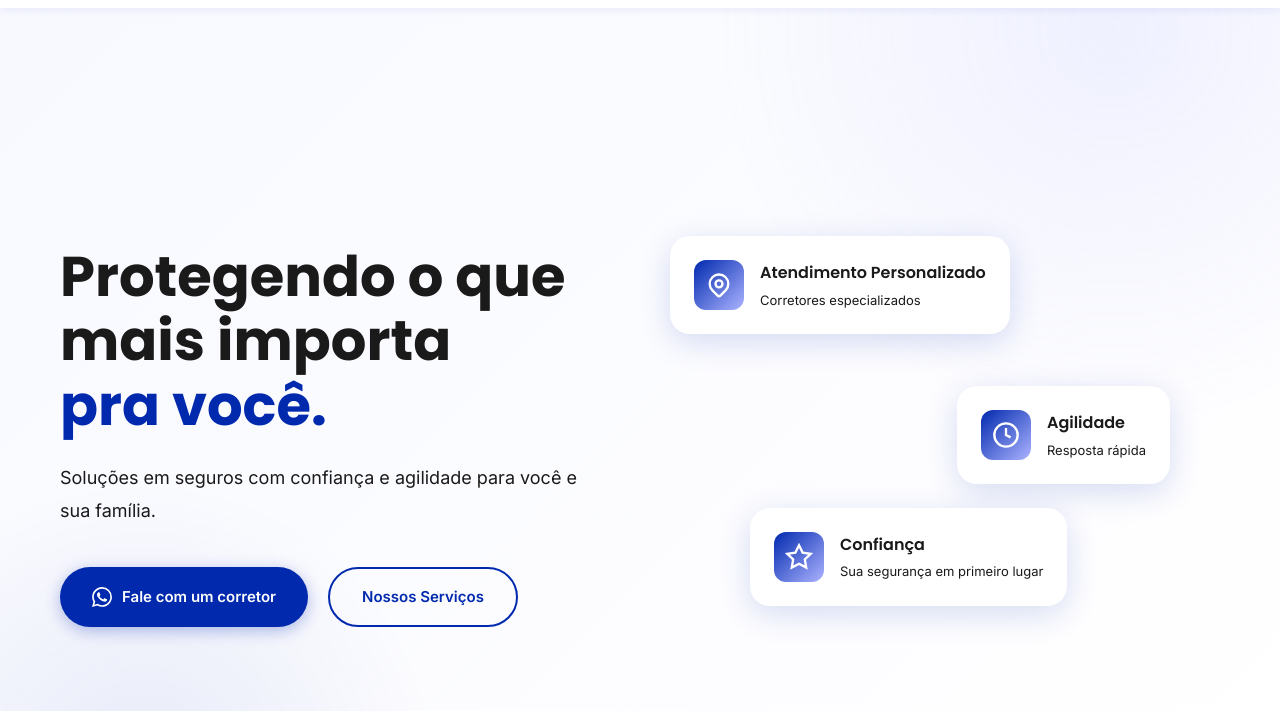
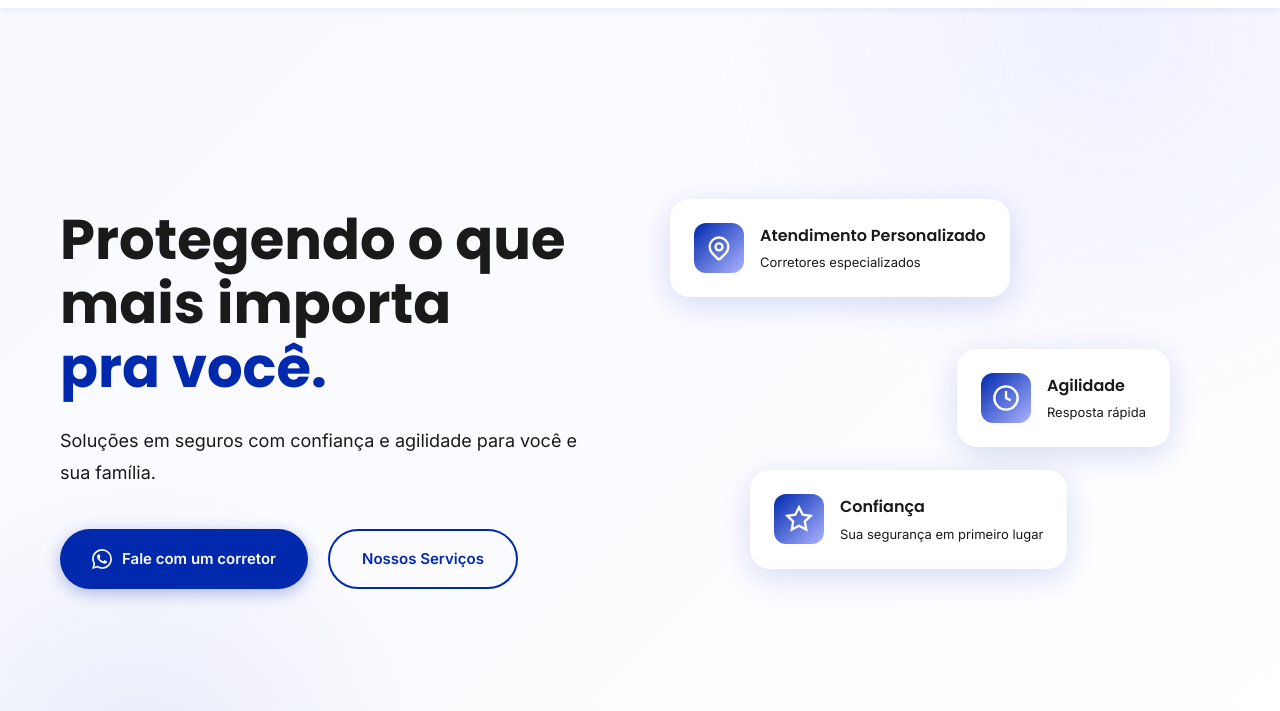
Before and after one commit to diogotw/gf_seguros_website, a plain HTML site: page index.html in a window 1280 px wide. Shown: the part 72-783 px from the top of the page. Drawn offline with Linux system fonts and the light colour scheme.

Commit message:
ajuste no inicio

```diff
--- a/styles.css
+++ b/styles.css
@@ -135,7 +135,7 @@ body {
     align-items: center;
     justify-content: center;
     position: relative;
-    padding-top: 80px;
+    padding-top: 5px;
     background: linear-gradient(135deg, #f8f9ff 0%, #ffffff 100%);
     overflow: hidden;
 }
```
